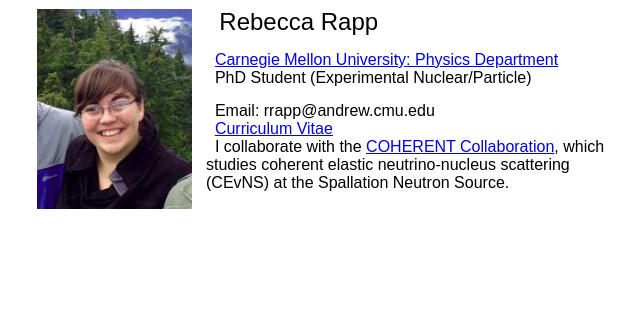
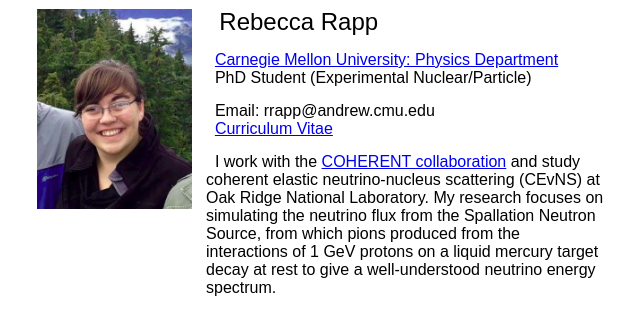
Before and after one commit to rapprl/rapprl.github.io, a Jekyll site: the page index.html, which Jekyll copies as it is, in a window 1280 px wide. Shown: the top 335 px of the page, without its empty margins (252-892 px from the left). Built offline with Jekyll 4.4.1, drawn with Linux system fonts in a browser that asks for light colours.

Commit message:
Research interests.

```diff
--- a/index.html
+++ b/index.html
@@ -62,11 +62,17 @@
 		<span class="style4">&nbsp;
 		  <a href="cv.pdf"> Curriculum Vitae</a>
 		</span><br>
-		<span class="style4">&nbsp; I collaborate with
+		<span class="style17">&nbsp;</span><br>
+		<span class="style4">&nbsp; I work with
 		  the <a href="https://sites.duke.edu/coherent/">
-		  COHERENT Collaboration</a>, which studies coherent
-		  elastic neutrino-nucleus scattering (CEvNS) at the
-		  Spallation Neutron Source.
+		  COHERENT collaboration</a> and study coherent
+		  elastic neutrino-nucleus scattering (CEvNS) at Oak
+		  Ridge National Laboratory.  My research focuses on
+		  simulating the neutrino flux from the Spallation
+		  Neutron Source, from which pions produced from the
+		  interactions of 1 GeV protons on a liquid mercury
+		  target decay at rest to give a well-understood
+		  neutrino energy spectrum.
 		</span><br>
 	      </td>
 	      <!-- <span class="style8"> -->
```
